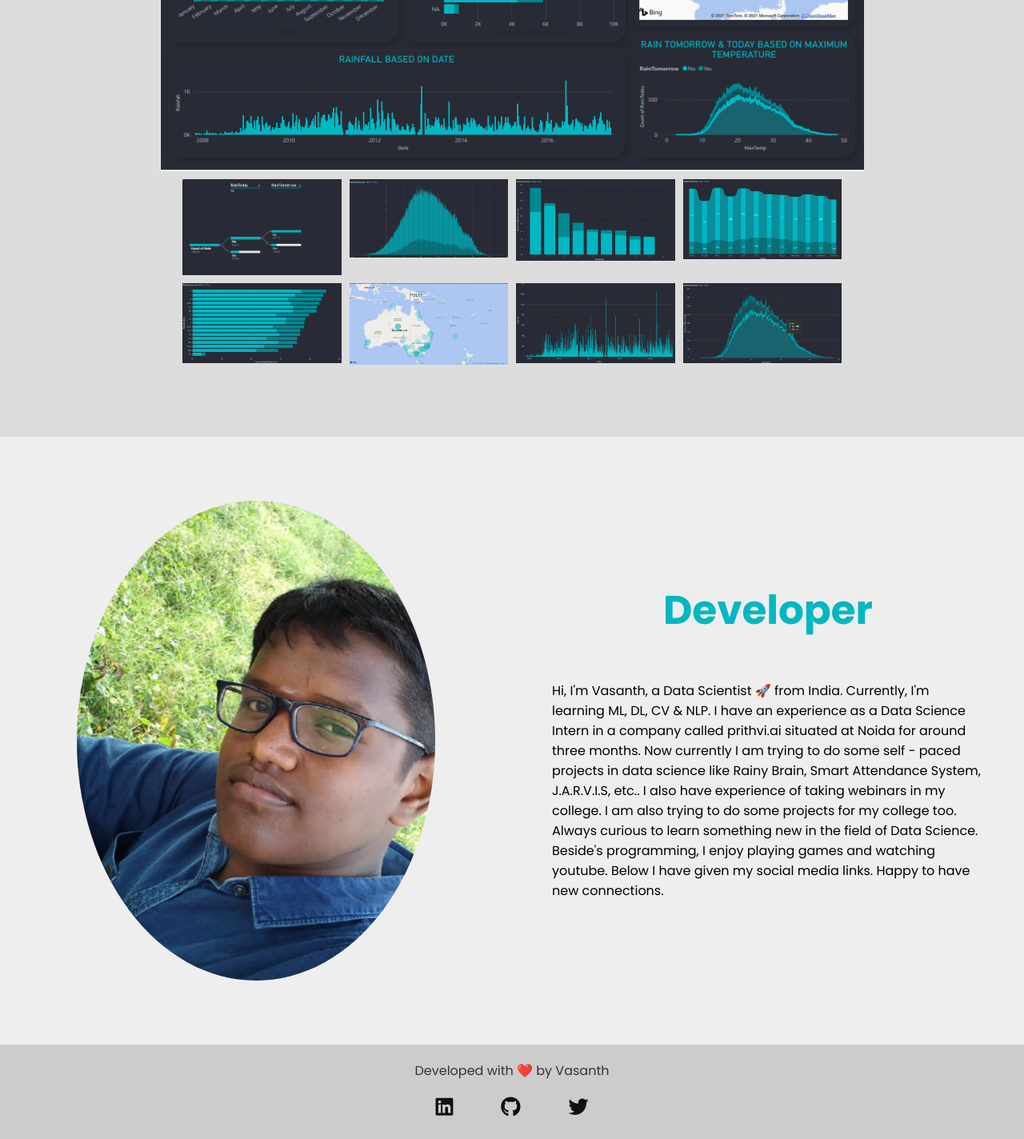
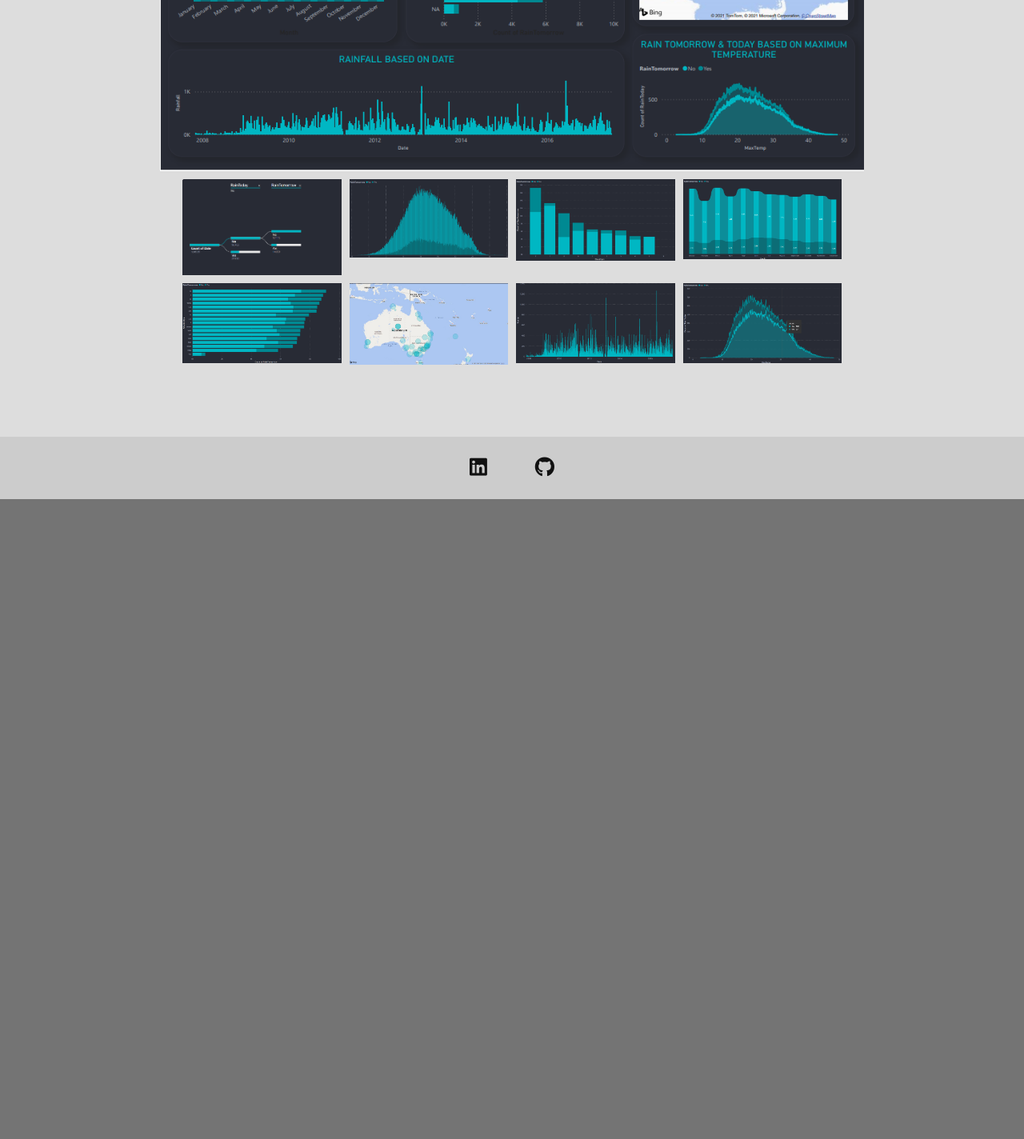
Before and after one commit to Sohamd13/predicton_rain, a Flask app: page / in a window 1280 px wide. Shown: the part 2280-3704 px from the top of the page at 80% size. After the commit the page ends 2904 px from the top, so only its background shows below. Run offline with Flask 2, Linux system fonts and the light colour scheme; parts of the project's set-up code (start-up, migrations or seed data) failed here and were passed over; some libraries are stand-ins or nearby versions.

Commit message:
Update index.html

```diff
--- a/template/index.html
+++ b/template/index.html
@@ -18,7 +18,6 @@
           <a href="#">Home</a>
           <a href="#about">About Rainy Brain</a>
           <a href="#dashboard">Dashboard</a>
-          <a href="#info">Developer</a>
           <a href="/predict">Predictor</a>
         </div>
         <label for="check">
@@ -34,9 +33,8 @@
         </div>
       </div>
       <div class="media-icons">
-        <a href="https://www.linkedin.com/in/vasanth-p-90826218b/"><i class="fab fa-linkedin"></i></a>
-        <a href="https://github.com/Vasanthengineer4949"><i class="fab fa-github"></i></a>
-        <a href="https://twitter.com/V51430"><i class="fab fa-twitter"></i></a>
+        <a href="https://www.linkedin.com/in/soham-deshmukh-79238a25a/"><i class="fab fa-linkedin"></i></a>
+        <a href="https://github.com/Sohamd13"><i class="fab fa-github"></i></a>
       </div>
     </section>
 
@@ -45,7 +43,7 @@
       <p class="about-content" style="text-align: center;">Rainy Brain is a web app which has
       a Machine Learning model running at the back. The purpose of developing this app is to
       predict whether it will rain the next day or not. This model is based on the Rain Prediction
-      in Australia dataset. The codes for this project can be checked in my <a href="https://github.com/Vasanthengineer4949/RainPrediction" style="color: black; font-weight: bold;">github repo</a>. More than 80% of Australia has an annual rainfall of less than
+      in Australia dataset. The codes for this project can be checked in my <a href="https://github.com/Sohamd13/predicton_rain" style="color: black; font-weight: bold;">github repo</a>. More than 80% of Australia has an annual rainfall of less than
       600 mm which is less among the all continents other than Antartica which recieves less
       rainfall. A place inland near Lake Eyre would only receive 81 mm of rain annually. The
       average annual rainfall in the Australian desert is low, ranging from 81 to 250 mm.
@@ -83,31 +81,10 @@
       </div>
     </section>
 
-    <section id="info">
-      <div>
-        <img src="../static/vasanth1.png" alt="Vasanth">
-      </div>
-      <div>
-        <h2>Developer</h2>
-        <p class="about-content"> Hi, I'm Vasanth, a Data Scientist 🚀 from India.
-          Currently, I'm learning ML, DL, CV & NLP. I have an experience as a Data Science Intern in a
-          company called prithvi.ai situated at Noida for around three months. Now currently I am trying
-          to do some self - paced projects in data science like Rainy Brain, Smart Attendance System,
-          J.A.R.V.I.S, etc.. I also have experience of taking webinars in my college. I am also trying
-          to do some projects for my college too. Always curious to learn something new in
-          the field of Data Science. Beside's programming, I enjoy playing games and watching youtube.
-          Below I have given my social media links. Happy to have new connections.</p>
-      </div>
-    </section>
-
     <footer>
-      <p>
-        Developed with ❤️ by Vasanth
-      </p>
       <div class="media-icons">
-        <a href="https://www.linkedin.com/in/vasanth-p-90826218b/"><i class="fab fa-linkedin"></i></a>
-        <a href="https://github.com/Vasanthengineer4949"><i class="fab fa-github"></i></a>
-        <a href="https://twitter.com/V51430"><i class="fab fa-twitter"></i></a>
+        <a href="https://www.linkedin.com/in/soham-deshmukh-79238a25a/"><i class="fab fa-linkedin"></i></a>
+        <a href="https://github.com/Sohamd13/predicton_rain"><i class="fab fa-github"></i></a>
       </div>
     </footer>
 
```
